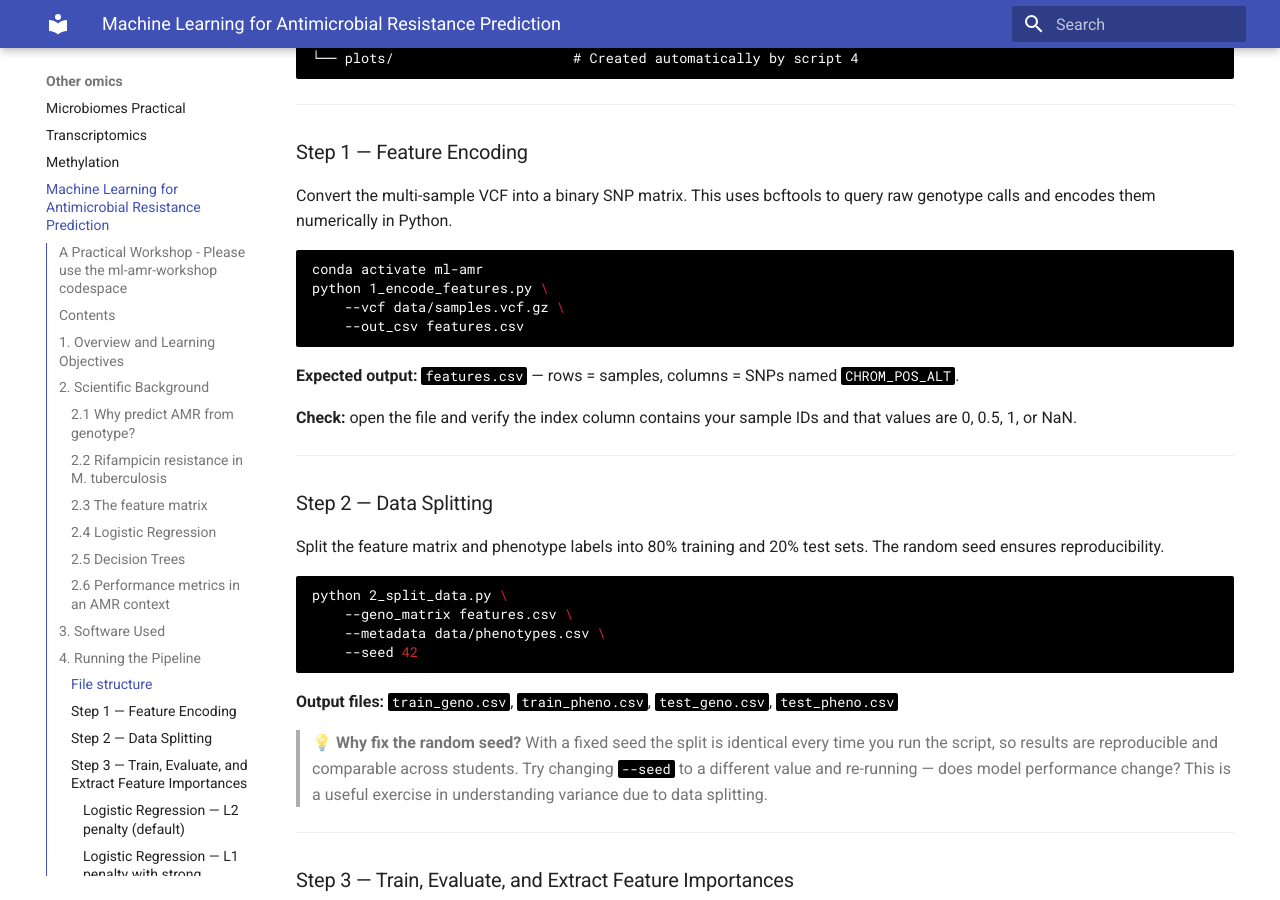
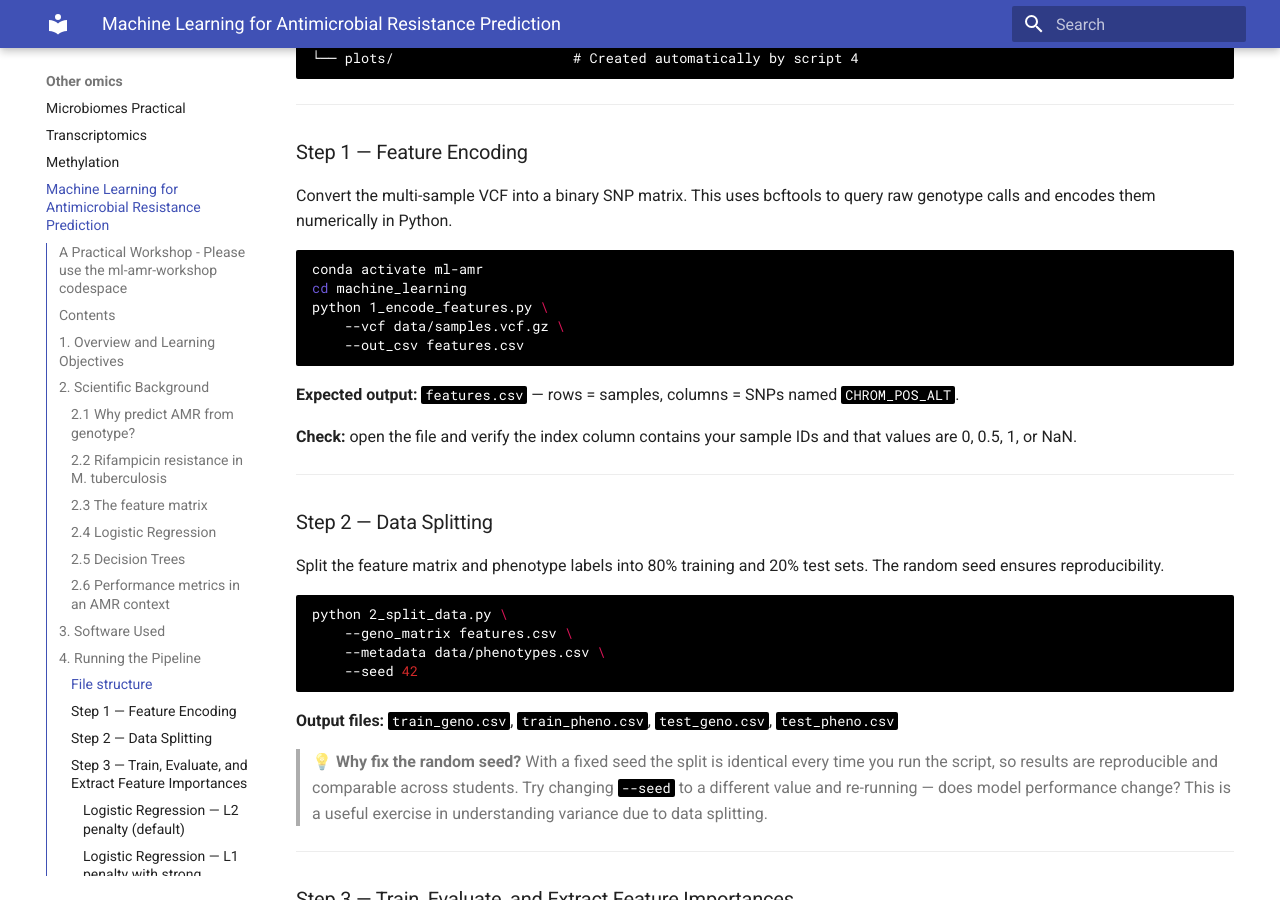
Before and after one commit to lshtm-genomics/omics-course, an MkDocs documentation site: the page built from docs/other-omics/machine_learning.md, in a window 1280 px wide and 900 px high, scrolled down 4991 px. Built offline with MkDocs 1.6.1 and Material for MkDocs 9.7.7, drawn with Linux system fonts in a browser that asks for light colours.

````diff
--- a/docs/other-omics/machine_learning.md
+++ b/docs/other-omics/machine_learning.md
@@ -161,6 +161,7 @@
 
 ```bash
 conda activate ml-amr
+cd machine_learning
 python 1_encode_features.py \
     --vcf data/samples.vcf.gz \
     --out_csv features.csv
````
